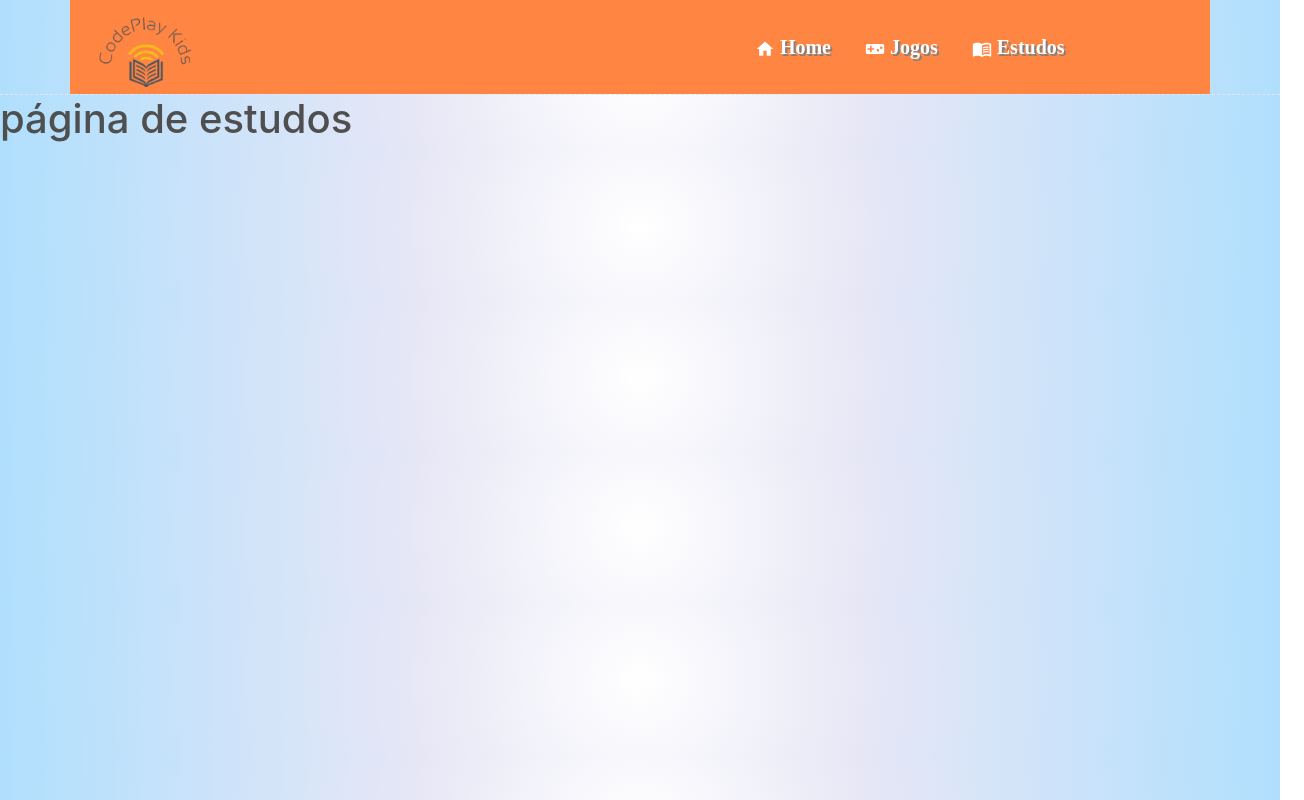
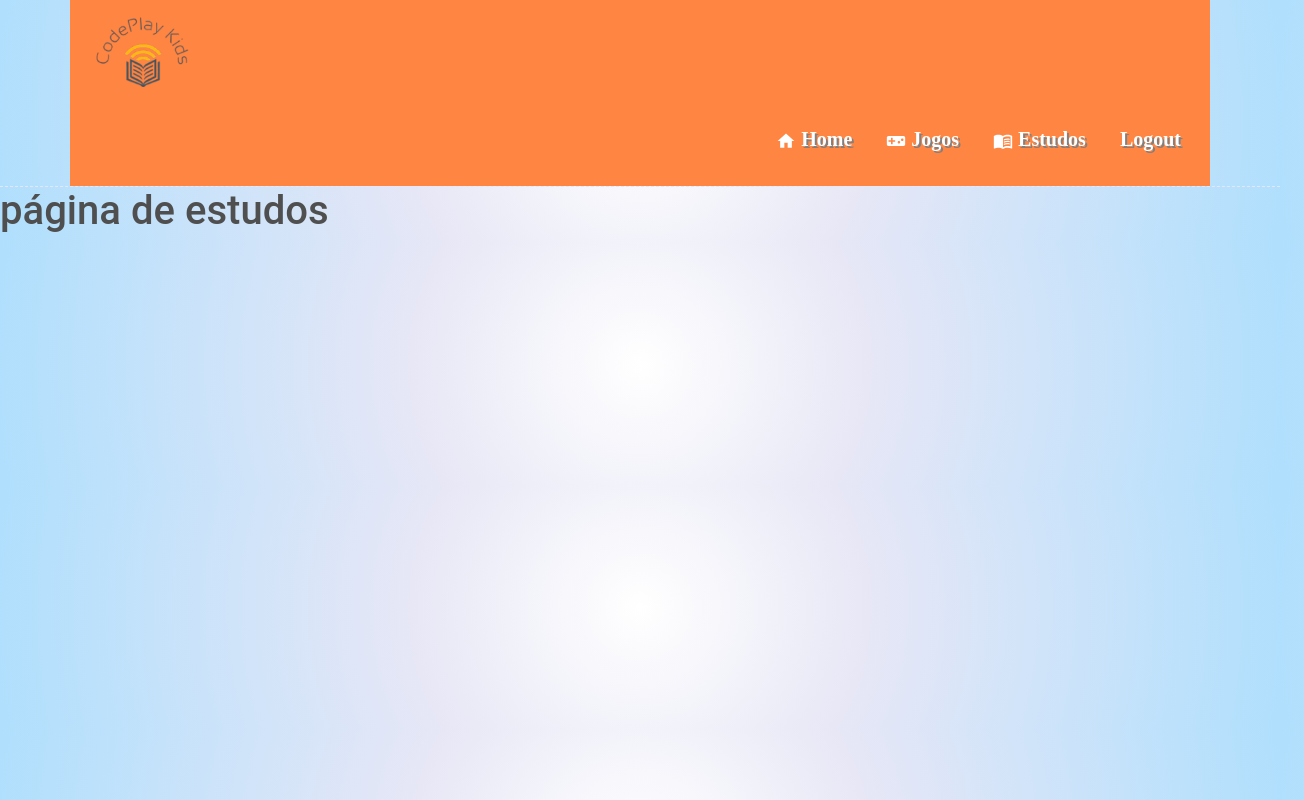
Before and after one commit to claramartins2002/reactjs-codeplay-kids, a React (Create React App) app: page /estudos in a window 1280 px wide. Shown: the whole page, 1304 px wide, since content can reach past the window. Built offline with nearby package versions, Linux system fonts and the light colour scheme; sample sign-in values are in the browser's storage; a web font is replaced by a local one.

Commit message:
add lógica loggedIn

```diff
--- /dev/null
+++ b/src/App.js
@@ -0,0 +1,37 @@
+import React, { useContext } from 'react';
+import { BrowserRouter as Router, Route, Routes, Navigate } from 'react-router-dom';
+import { AuthContext } from './AuthContext'; // Importa o contexto de autenticação
+import Navbarmenu from './components/menu';
+import Home from './templates/Home';
+import Estudos from './templates/Estudos';
+import Jogos from './templates/Jogos';
+import Login from './templates/Login';
+
+function App() {
+  const { isAuthenticated, loading } = useContext(AuthContext); // Acessa o estado de autenticação e carregamento
+  console.log(isAuthenticated);
+  if (loading) {
+    // Exibe uma tela de carregamento enquanto o estado de autenticação é verificado
+    return <div>Carregando...</div>;
+  }
+  return (
+<div>
+    <Router>
+            {isAuthenticated && <Navbarmenu />} {/* Navbar só aparece se o usuário estiver logado */}
+
+      <Routes>
+
+        {/* Rotas */}
+        <Route path="/login" element={!isAuthenticated ? <Login /> : <Navigate to="/" />} /> {/* Impede de ir para login se já estiver autenticado */}
+        <Route path="/" element={isAuthenticated ? <Home /> : <Navigate to="/login" />} />
+        <Route path="/estudos" element={isAuthenticated ? <Estudos /> : <Navigate to="/login" />} />
+        <Route path="/jogos" element={isAuthenticated ? <Jogos /> : <Navigate to="/login" />} />
+
+      </Routes>
+    </Router>
+
+    </div>
+  );
+}
+
+export default App;
--- /dev/null
+++ b/src/AuthContext.js
@@ -0,0 +1,34 @@
+import React, { createContext, useState, useEffect } from 'react';
+
+// Cria o contexto de autenticação
+export const AuthContext = createContext();
+
+export const AuthProvider = ({ children }) => {
+  // Inicializa o estado com base no valor armazenado no localStorage
+  const [isAuthenticated, setIsAuthenticated] = useState(() => {
+    const loggedIn = localStorage.getItem('loggedIn');
+    return loggedIn === 'true'; // Inicializa como true apenas se o valor no localStorage for 'true'
+  });  const [loading, setLoading] = useState(true); // Estado de carregamento
+
+  useEffect(() => {
+    setLoading(false); // Define carregamento como concluído após verificação
+}, []);
+
+  const login = () => {
+    // Simula o login
+    localStorage.setItem('loggedIn', 'true');
+    setIsAuthenticated(true);
+  };
+
+  const logout = () => {
+    // Simula o logout
+    localStorage.removeItem('loggedIn');
+    setIsAuthenticated(false);
+  };
+
+  return (
+    <AuthContext.Provider value={{ isAuthenticated, login, logout, loading }}>
+      {children}
+    </AuthContext.Provider>
+  );
+};
--- /dev/null
+++ b/src/components/menu-prof/index.jsx
@@ -0,0 +1,38 @@
+import React, { useState } from 'react';
+import 'mdb-react-ui-kit/dist/css/mdb.min.css';
+import {
+  MDBNavbar,
+  MDBNavbarToggler,
+  MDBIcon,
+  MDBCollapse
+} from 'mdb-react-ui-kit';
+
+const NavbarProf =() => {
+  const [openNavExternal2, setOpenNavExternal2] = useState(false);
+
+  return (<div>
+      <MDBCollapse open={openNavExternal2}>
+        <div className='bg-dark p-4'>
+          <h5 className='text-white h4'>Collapsed content</h5>
+          <span className='text-muted'>Toggleable via the navbar brand.</span>
+        </div>
+      </MDBCollapse>
+      <MDBNavbar dark bgColor='dark'>
+          <MDBNavbarToggler
+            type='button'
+            ata-target='#navbarToggleExternalContent'
+            data-mdb-toggle="collapse"
+            aria-controls='navbarToggleExternalContent'
+            aria-expanded='false'
+            aria-label='Toggle navigation'
+            onClick={() => setOpenNavExternal2(!openNavExternal2)}
+          >
+            <MDBIcon icon='bars' fas />
+          </MDBNavbarToggler>
+      </MDBNavbar>
+      </div>
+
+  );
+}
+
+export default NavbarProf;
--- a/src/components/menu/index.jsx
+++ b/src/components/menu/index.jsx
@@ -1,12 +1,22 @@
-import React,{useState} from 'react';
-import {NavLink} from 'react-router-dom';
+import React,{useContext, useState} from 'react';
+import {NavLink, useNavigate} from 'react-router-dom';
 import {FiAlignRight,FiXCircle } from "react-icons/fi";
 import logo from '../../img/logo.png';
 import { MdVideogameAsset, MdMenuBook, MdHome } from 'react-icons/md';
 
 import './styles.css';
+import { AuthContext } from '../../AuthContext';
 
 const Navbarmenu = () => {
+
+    const { logout } = useContext(AuthContext); // Pega a função de login do contexto
+    const navigate = useNavigate();
+
+  const handleLogout = () => {
+    logout();
+    navigate('/login'); // Redireciona para a home após login
+  };
+
 
     const [isMenu, setisMenu] = useState(false);
     const [isResponsiveclose, setResponsiveclose] = useState(false);
@@ -54,6 +64,11 @@ const Navbarmenu = () => {
                         <li className="menu-item " >
                         <NavLink  className='is-active' to={`/Estudos`}><MdMenuBook/> Estudos </NavLink>
                         </li>
+
+                        {/* a ideia é colocar o logout no menu do professor, aqui não ficou bom (mas funciona) */}
+                        <li className="menu-item " >
+                        <NavLink  className='is-active' onClick={handleLogout} > Logout </NavLink>
+                        </li>
                     </ul>
                     </nav>
                 </div>
--- a/src/components/menu/styles.css
+++ b/src/components/menu/styles.css
@@ -17,6 +17,7 @@ body {
 	margin-right:auto;
 	margin-left:auto
 }
+.
 img {
   max-width: 100%;
   height: auto;
--- a/src/index.js
+++ b/src/index.js
@@ -1,34 +1,17 @@
 import React from 'react';
 import ReactDOM from 'react-dom/client';
-import Home from './templates/Home/index';
 import reportWebVitals from './reportWebVitals';
-import Navbarmenu from './components/menu';
-import {BrowserRouter,Route, Routes} from "react-router-dom";
-import Estudos from './templates/Estudos';
-import Jogos from './templates/Jogos';
 import "@fontsource/irish-grover"; // Defaults to weight 400
 import './index.css';
+import { AuthProvider } from './AuthContext';
+import App from './App';
 
 const root = ReactDOM.createRoot(document.getElementById('root'));
 root.render(
   <React.StrictMode>
-     <div>
-      <BrowserRouter>
-
-        {/* to do: role loggedIn for visible navbar */}
-
-        <Navbarmenu />
-
-        <Routes>
-          <Route path="/Jogos" element={<Jogos/>}/>
-          <Route path="/Estudos" element={<Estudos/>}/>
-          <Route path="/" element={<Home/>}/>
-
-
-      </Routes>
-      </BrowserRouter>
-
-    </div>
+    <AuthProvider>
+    <App/>
+</AuthProvider>
   </React.StrictMode>
 );
 
--- a/src/templates/Estudos/index.jsx
+++ b/src/templates/Estudos/index.jsx
@@ -1,6 +1,12 @@
+import React from 'react';
+import NavbarProf from '../../components/menu-prof';
+
+
 function Estudos() {
     return (
-        <h1>página de estudos</h1>
-    )}
+  <> <NavbarProf></NavbarProf>
+       <h1>página de estudos</h1></>
+)}
+
 
 export default Estudos;
--- a/src/templates/Home/index.jsx
+++ b/src/templates/Home/index.jsx
@@ -1,10 +1,11 @@
-import Login from "../Login";
+
 
 function Home() {
   return (
 
-//to do: add role loggedIn
-<Login></Login>  );
+<h1>página inicial</h1>
+)
 }
 
+
 export default Home;
--- a/src/templates/Login/index.jsx
+++ b/src/templates/Login/index.jsx
@@ -1,4 +1,4 @@
-import React from 'react';
+import React, { useContext } from 'react';
 import 'mdb-react-ui-kit/dist/css/mdb.min.css';
 import {
   MDBBtn,
@@ -12,7 +12,17 @@ import {
 from 'mdb-react-ui-kit';
 import "@fontsource/irish-grover"; // Defaults to weight 400
 import './styles.css';
+import { useNavigate } from 'react-router-dom';
+import { AuthContext } from '../../AuthContext';
 function Login() {
+
+    const { login } = useContext(AuthContext); // Pega a função de login do contexto
+  const navigate = useNavigate();
+
+  const handleLogin = () => {
+    login();
+    navigate('/'); // Redireciona para a home após login
+  };
   return (
 
       <MDBRow className='d-flex justify-content-center align-items-center h-100'>
@@ -27,7 +37,7 @@ function Login() {
               <MDBInput wrapperClass='mb-4 w-100' label='Senha' id='formControlLg' type='password' size="lg"/>
 
 
-              <MDBBtn size='lg' id="btn-login">
+              <MDBBtn size='lg' id="btn-login" onClick={handleLogin}>
                 Entrar
               </MDBBtn>
 
```
